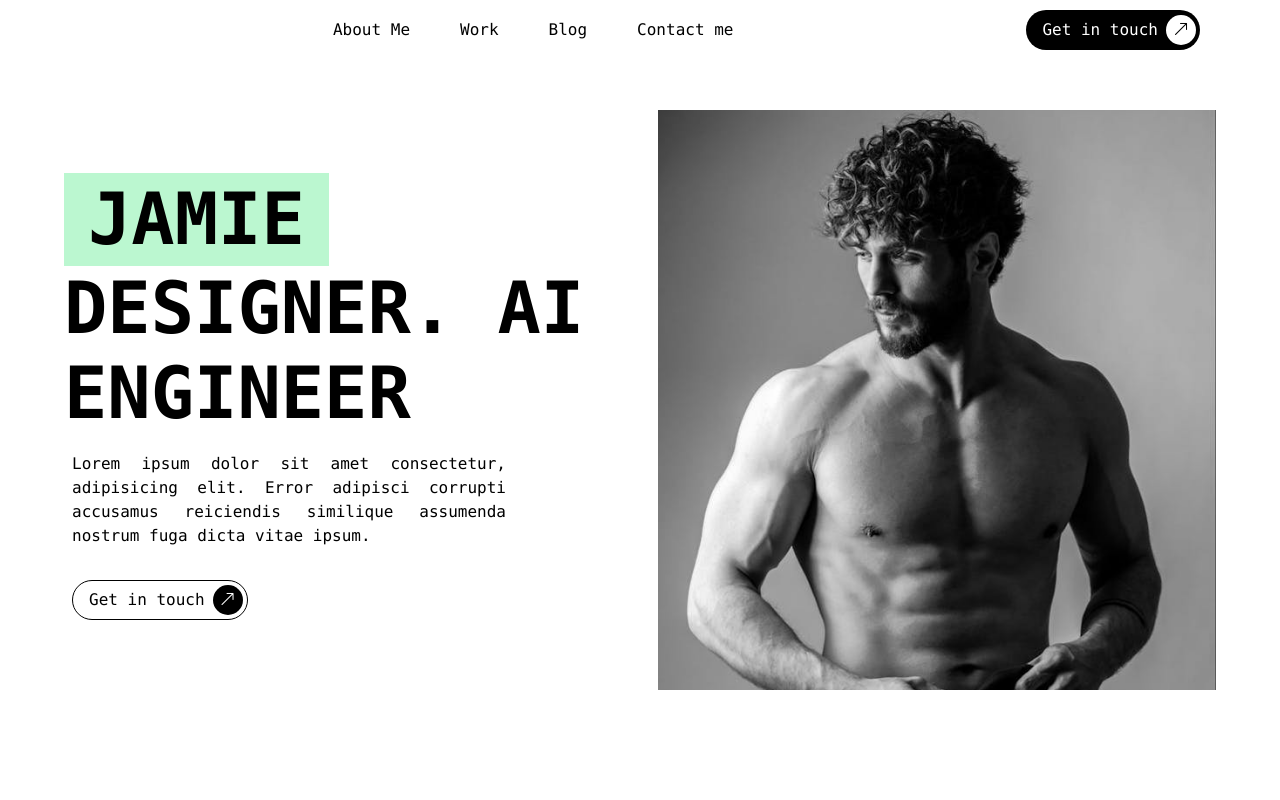
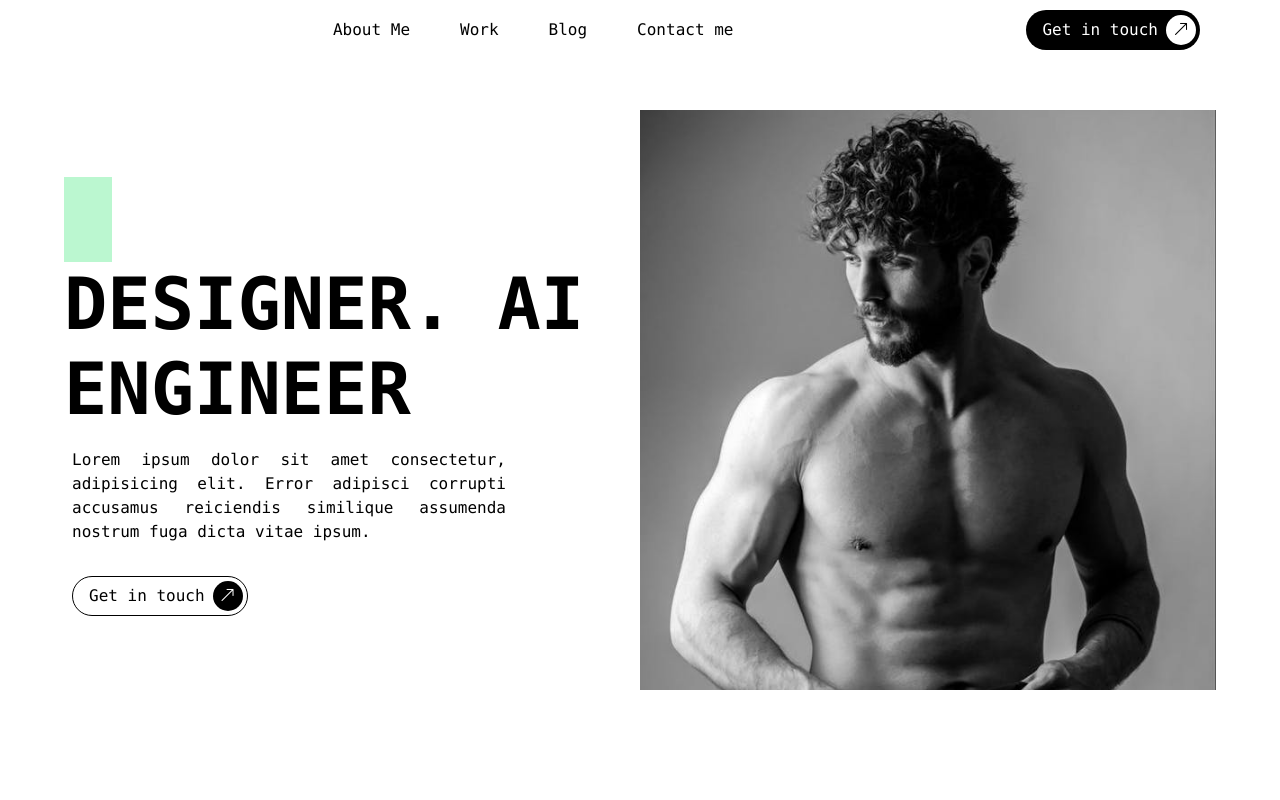
Before and after one commit to noniixxxds/portifolio, a website: page index.html in a window 1280 px wide. Shown: the top 800 px of the page. Drawn offline with nearby package versions, Linux system fonts and the light colour scheme.

Commit message:
Update index.html

```diff
--- a/index.html
+++ b/index.html
@@ -97,7 +97,7 @@
                         <span
                             class="reveal-hero-text tw-bg-green-200 tw-p-1 tw-px-6"
                         >
-                            Jamie
+                            <Seu Nome>
                         </span>
                         <br />
                         <span class="reveal-hero-text">
```
